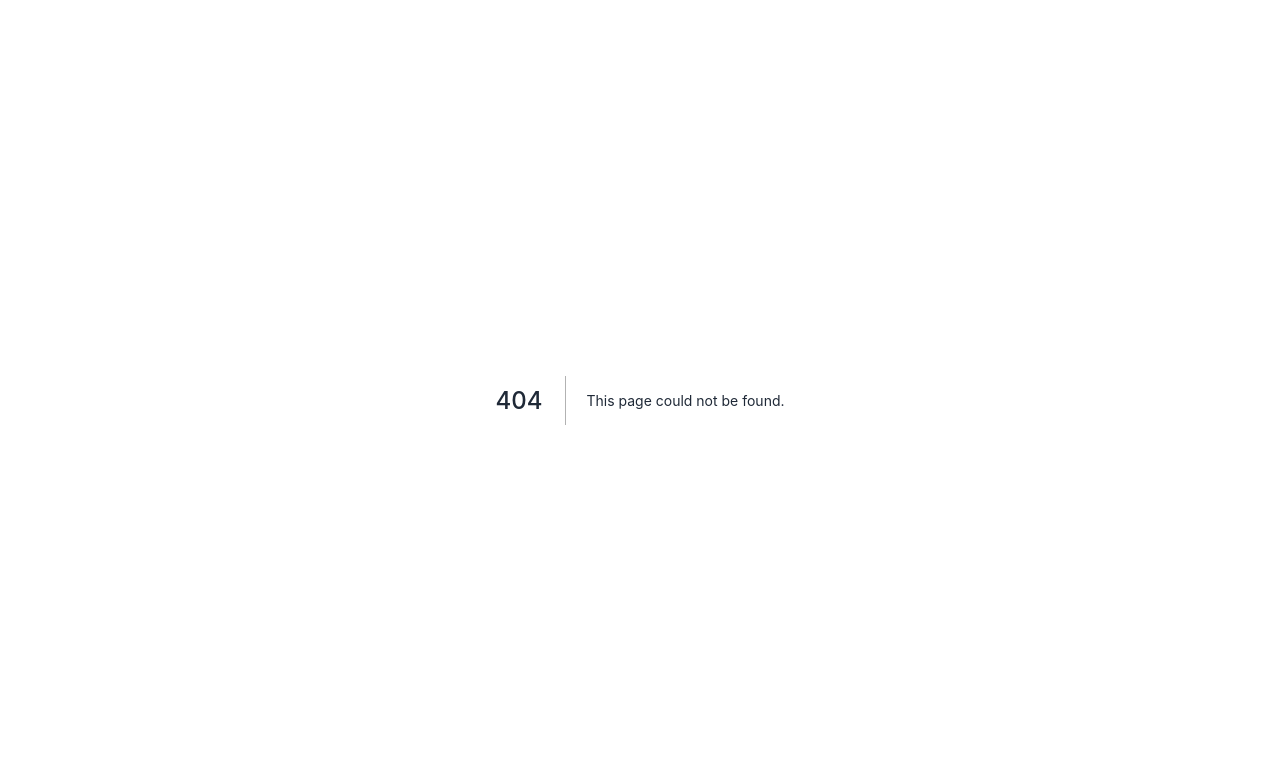
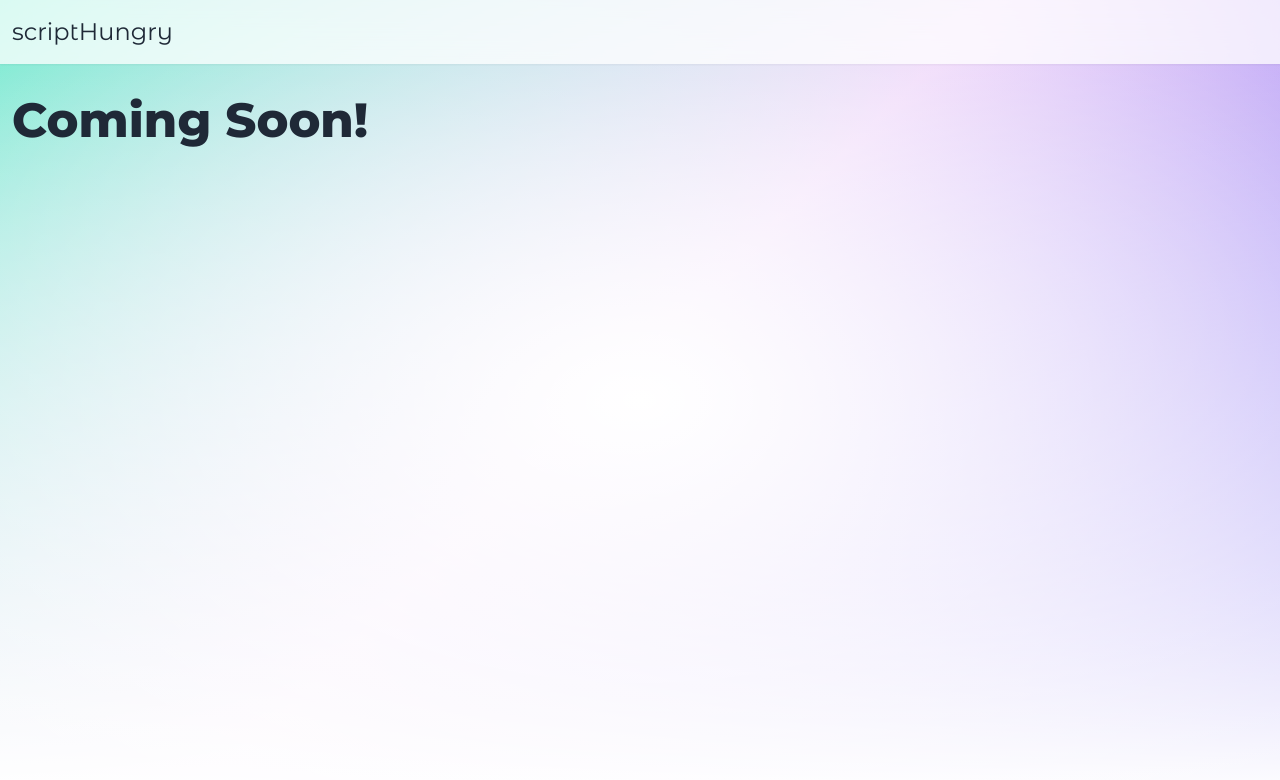
Before and after one commit to mward-sudo/scripthungry-v2, a Next.js app: page /showcase in a window 1280 px wide. Before the commit this address had no page. Shown: the top 780 px of the page. Built offline with nearby package versions, Linux system fonts and the light colour scheme; what @tailwindcss/typography would draw is missing.

Commit message:
Implement showcase Fixes #20

```diff
--- /dev/null
+++ b/pages/showcase/index.tsx
@@ -0,0 +1,11 @@
+import type { NextPage } from 'next'
+import Layout from '../../components/Layout'
+import PageTitle from '../../components/PageTitle'
+
+const Index: NextPage = () => (
+  <Layout>
+    <PageTitle>Coming Soon!</PageTitle>
+  </Layout>
+)
+
+export default Index
```
